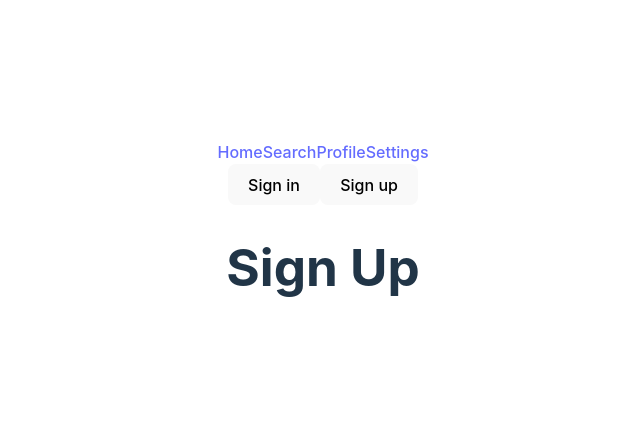
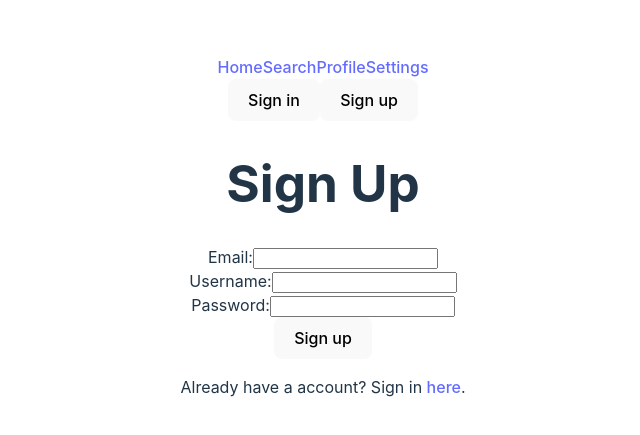
Before and after one commit to Serkan-P/NOVIRecipes, a React (Vite) app: page /signup in a window 1280 px wide. Shown: the part 165-600 px from the top of the page, without its empty margins (317-957 px from the left). Built offline with nearby package versions, Linux system fonts and the light colour scheme.

Commit message:
Sign in and sign up working

```diff
--- a/src/main.jsx
+++ b/src/main.jsx
@@ -1,4 +1,4 @@
-import React from "react";
+// import React from "react";
 import ReactDOM from "react-dom/client";
 import App from "./App.jsx";
 import "./index.css";
@@ -6,11 +6,11 @@ import {BrowserRouter as Router} from "react-router-dom";
 import AuthContextProvider from "./context/AuthContext.jsx";
 
 ReactDOM.createRoot(document.getElementById('root')).render(
-    <React.StrictMode>
+    // <React.StrictMode>
         <Router>
             <AuthContextProvider>
                 <App/>
             </AuthContextProvider>
         </Router>
-    </React.StrictMode>,
+    // </React.StrictMode>,
 )
--- a/src/pages/signin/SignIn.jsx
+++ b/src/pages/signin/SignIn.jsx
@@ -1,22 +1,33 @@
 import "./SignIn.css";
-import {useContext, useEffect} from "react";
+import {useContext, useEffect, useState} from "react";
 import {AuthContext} from "../../context/AuthContext.jsx";
 import axios from "axios";
 
 function SignIn() {
+    const [username, setUsername] = useState("");
+    const [password, setPassword] = useState("");
+    const [error, toggleError] = useState("");
     const {login} = useContext(AuthContext);
+
+    const source = axios.CancelToken.source();
 
     useEffect(() => {
         document.title = "Sign In";
+        return function cleanup() {
+            source.cancel();
+        }
     }, []);
 
     async function handleSubmit(e) {
         e.preventDefault();
+        toggleError("");
+
         try {
             const response = await axios.post("https://api.datavortex.nl/novirecipes/users/authenticate", {
-                "username": "teste",
-                "password": "12345678"
+                "username": username,
+                "password": password,
             }, {
+                cancelToken: source.token,
                 headers: {
                     "Content-Type": "application/json",
                     "X-Api-Key": import.meta.env.VITE_NOVI_API_KEY,
@@ -25,7 +36,8 @@ function SignIn() {
             // console.log(response.data.jwt);
             login(response.data.jwt);
         } catch (e) {
-            console.error(e)
+            console.error(e.response.data)
+            toggleError(e.response.data);
         }
     }
 
@@ -34,8 +46,35 @@ function SignIn() {
             <h1>Sign In</h1>
 
             <form onSubmit={handleSubmit}>
-                <p>*input fields*</p>
-                <button type="submit">Sign in</button>
+                <label htmlFor="username-field">
+                    Username:
+                    <input
+                        type="text"
+                        id="username-field"
+                        name="email"
+                        value={username}
+                        onChange={(e) => setUsername(e.target.value)}
+                    />
+                </label>
+                <br/>
+                <label htmlFor="password-field">
+                    Wachtwoord:
+                    <input
+                        type="password"
+                        id="password-field"
+                        name="password"
+                        value={password}
+                        onChange={(e) => setPassword(e.target.value)}
+                    />
+                </label>
+                <br/>
+                {error && <p className="error">{error}</p>}
+                <button
+                    type="submit"
+                    className="form-button"
+                >
+                    Sign in
+                </button>
             </form>
         </>
     );
--- a/src/pages/signup/SignUp.jsx
+++ b/src/pages/signup/SignUp.jsx
@@ -1,15 +1,98 @@
 import "./SignUp.css";
-import {useEffect} from "react";
+import {useEffect, useState} from "react";
+import {Link, useNavigate} from "react-router-dom";
+import axios from "axios";
 
 function SignUp() {
+    const [email, setEmail] = useState("");
+    const [username, setUsername] = useState("");
+    const [password, setPassword] = useState("");
+
+    const [error, toggleError] = useState("");
+    const [loading, toggleLoading] = useState(false);
+    const navigate = useNavigate();
+
+    const source = axios.CancelToken.source();
 
     useEffect(() => {
         document.title = "Sign Up";
+        return function cleanup() {
+            source.cancel();
+        }
     }, []);
+
+    async function handleSubmit(e) {
+        e.preventDefault();
+        toggleError("");
+        toggleLoading(true);
+
+        try {
+            const response = await axios.post("https://api.datavortex.nl/novirecipes/users", {
+                "username": username,
+                "email": email,
+                "password": password,
+            }, {
+                cancelToken: source.token,
+                headers: {
+                    "Content-Type": "application/json",
+                    "X-Api-Key": import.meta.env.VITE_NOVI_API_KEY,
+                },
+            });
+            console.log(response);
+            navigate("/signin");
+        } catch (e) {
+            console.error(e.response.data);
+            toggleError(e.response.data);
+        }
+        toggleLoading(false);
+    }
 
     return (
         <>
             <h1>Sign Up</h1>
+            <form onSubmit={handleSubmit}>
+                <label htmlFor="email-field">
+                    Email:
+                    <input
+                        type="email"
+                        id="email-field"
+                        name="email"
+                        value={email}
+                        onChange={(e) => setEmail(e.target.value)}
+                    />
+                </label>
+                <br/>
+                <label htmlFor="username-field">
+                    Username:
+                    <input
+                        type="text"
+                        id="username-field"
+                        value={username}
+                        onChange={(e) => setUsername(e.target.value)}
+                    />
+                </label>
+                <br/>
+                <label htmlFor="password-field">
+                    Password:
+                    <input
+                        type="password"
+                        id="password-field"
+                        name="password"
+                        value={password}
+                        onChange={(e) => setPassword(e.target.value)}
+                    />
+                </label>
+                <br/>
+                {error && <p className="error">{error}</p>}
+                <button
+                    type="submit"
+                    className="form-button"
+                    disabled={loading}
+                >
+                    Sign up
+                </button>
+            </form>
+            <p>Already have a account? Sign in <Link to="/signin">here</Link>.</p>
         </>
     );
 }
```
